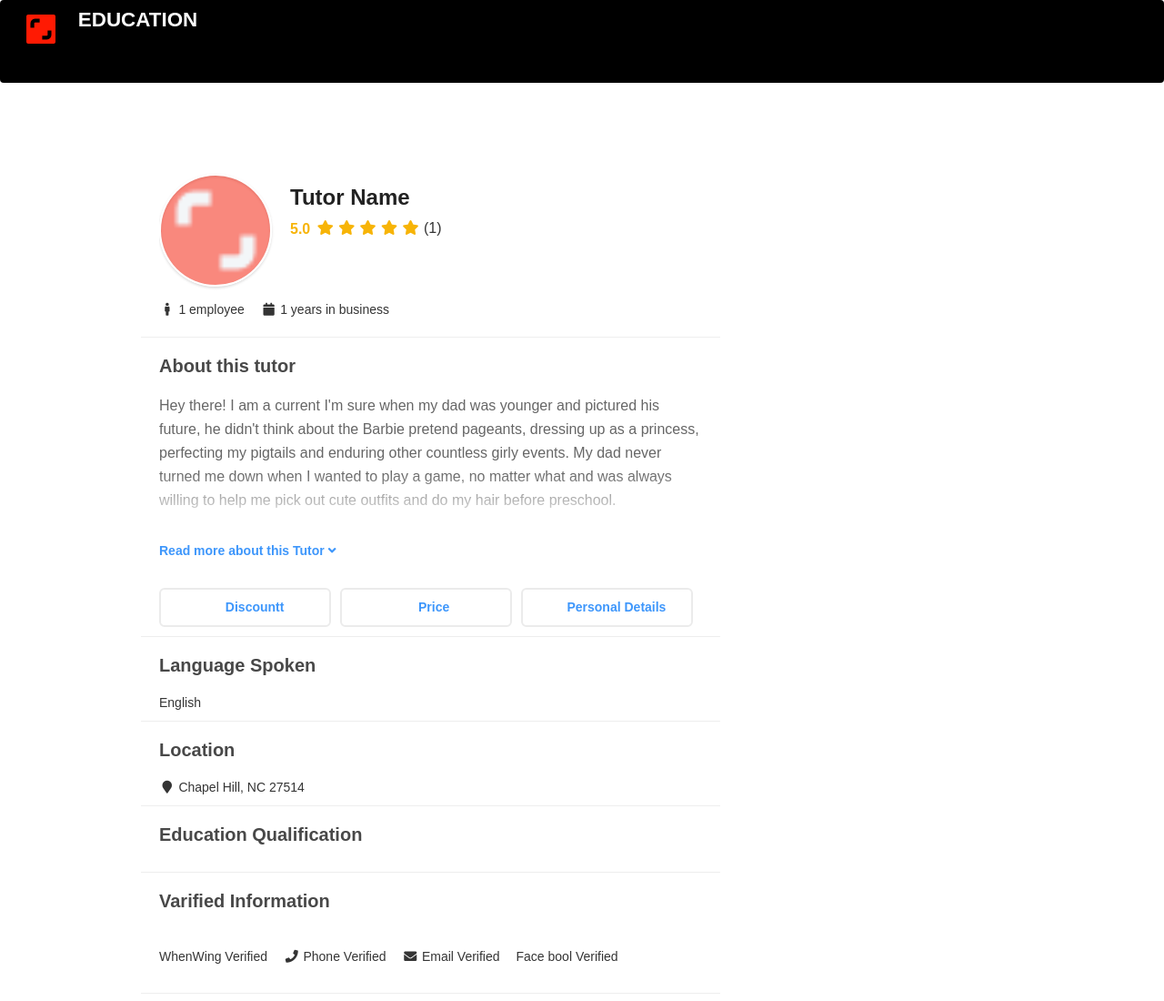
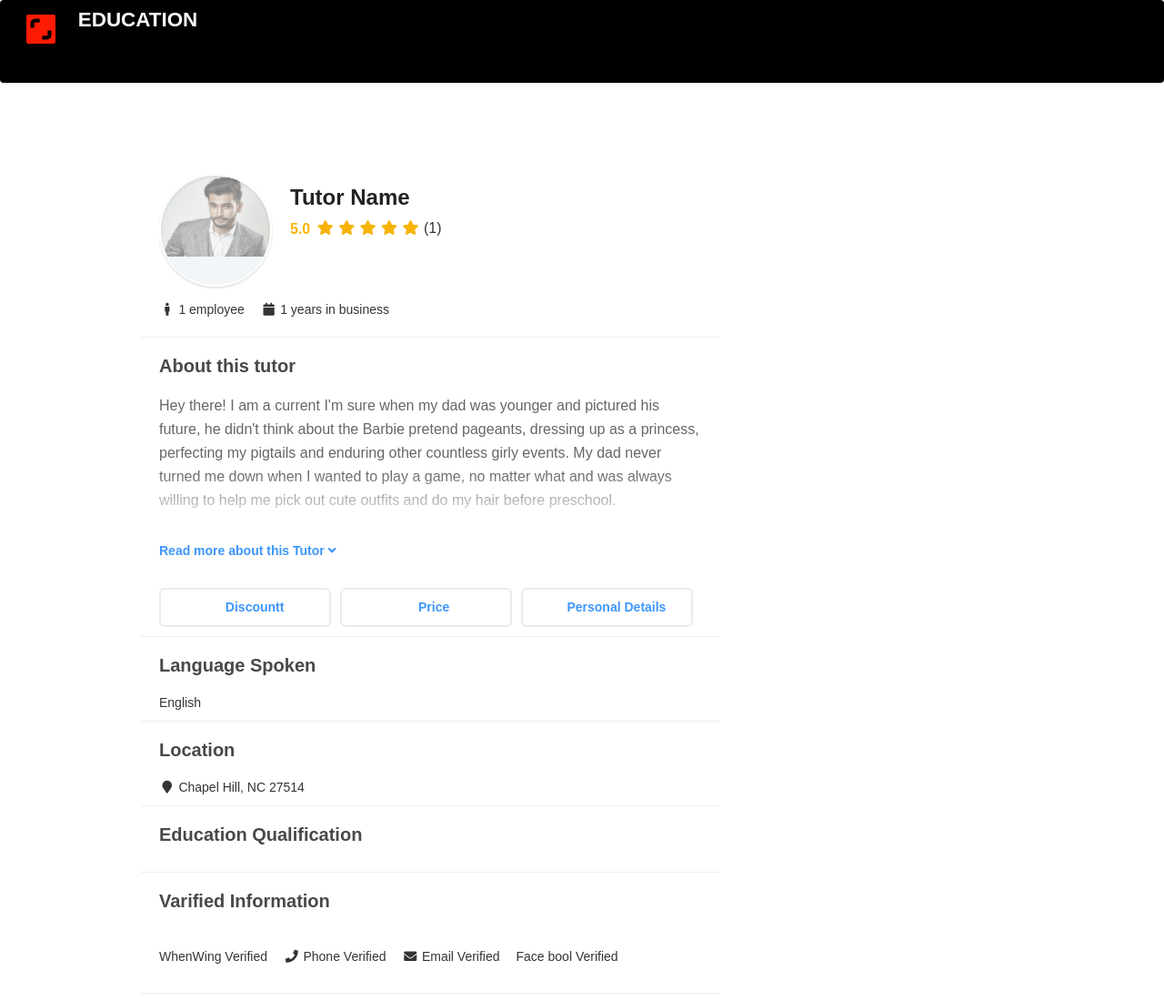
Before and after one commit to arpitjainn/when_wing, a plain HTML site: page profile.html in a window 1280 px wide. Shown: the top 1100 px of the page at 91% size. Drawn offline with Linux system fonts and the light colour scheme.

Commit message:
first commit

```diff
--- a/index.html
+++ b/profile.html
@@ -60,7 +60,7 @@
 <div class="business-info white-card-profile">
 <div class="media">
 <div class="media-left">
-<div class="main-photo get-started"><img class="headshot b-lazy" src="logo.PNG"  alt="Essay Writing Tutor">
+<div class="main-photo get-started"><img class="headshot b-lazy" src="one.JPG"  alt="Essay Writing Tutor">
 </div>
 </div>
 <div class="media-body">
```
Also changed, not shown: logo.png (deleted), one.jpg (added).
